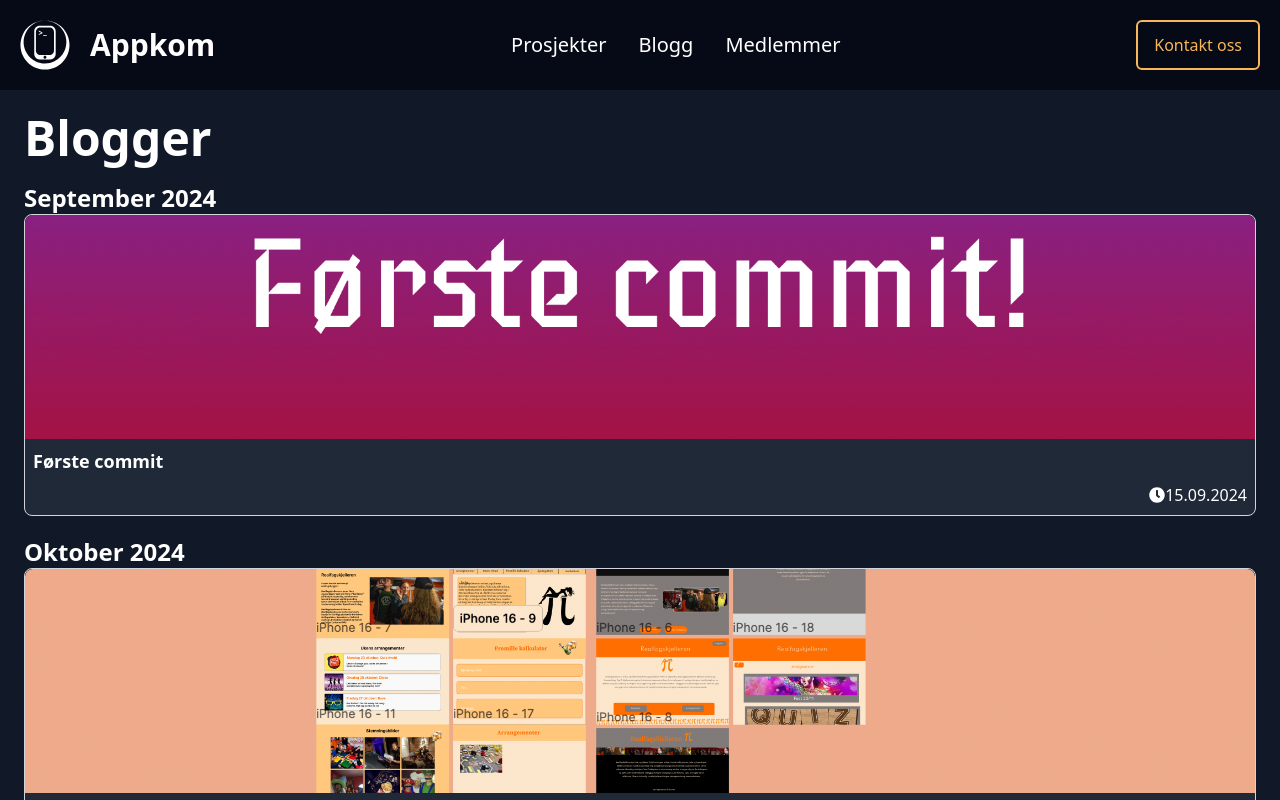
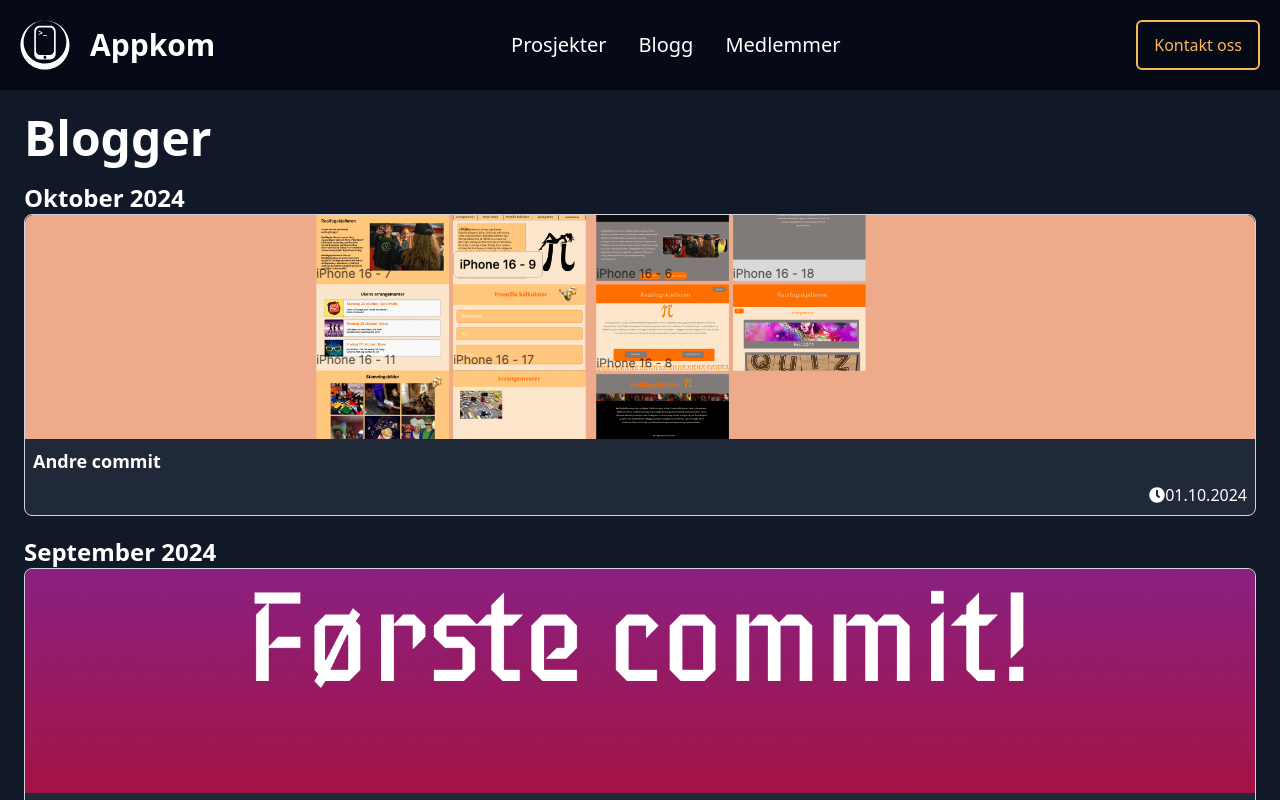
Before and after one commit to appKom/home, a Next.js app: page /blogg in a window 1280 px wide. Shown: the top 800 px of the page. Built offline with nearby package versions, Linux system fonts and the light colour scheme.

Commit message:
minor tweak

```diff
--- a/app/blogg/page.tsx
+++ b/app/blogg/page.tsx
@@ -31,14 +31,20 @@ export default function BlogsPage() {
           </h1>
 
           <div className="flex flex-col gap-5">
-            {Object.keys(blogsByMonth).map((monthYear) => (
+            {/* Reverse the keys array here */}
+            {Object.keys(blogsByMonth)
+              .reverse()
+              .map((monthYear) => (
                 <div key={monthYear}>
                   <h2 className="text-lg sm:text-lg md:text-xl lg:text-2xl font-semibold">
                     {monthYear}
                   </h2>
                   <div className="flex flex-col gap-5">
                     {blogsByMonth[monthYear].map((blog) => (
-                    <BlogCard key={blog.createdAt.toISOString()} blog={blog} />
+                      <BlogCard
+                        key={blog.createdAt.toISOString()}
+                        blog={blog}
+                      />
                     ))}
                   </div>
                 </div>
--- a/components/home/BlogCard.tsx
+++ b/components/home/BlogCard.tsx
@@ -10,7 +10,7 @@ interface Props {
 
 export const BlogCard = ({ blog }: Props) => {
   return (
-    <Link href={`blogg/${blog.title}`}>
+    <Link href={`blogg/${blog.title}`} className="w-full">
       <div className="border-rounded flex flex-col bg-gray-800 border border-gray-300 rounded-lg group overflow-hidden">
         <div className="relative w-full h-56 overflow-hidden">
           <Image
```
Also changed, not shown: lib/projects.ts (+3 -7 lines). Lines whose indentation alone changed are shown as unchanged.
